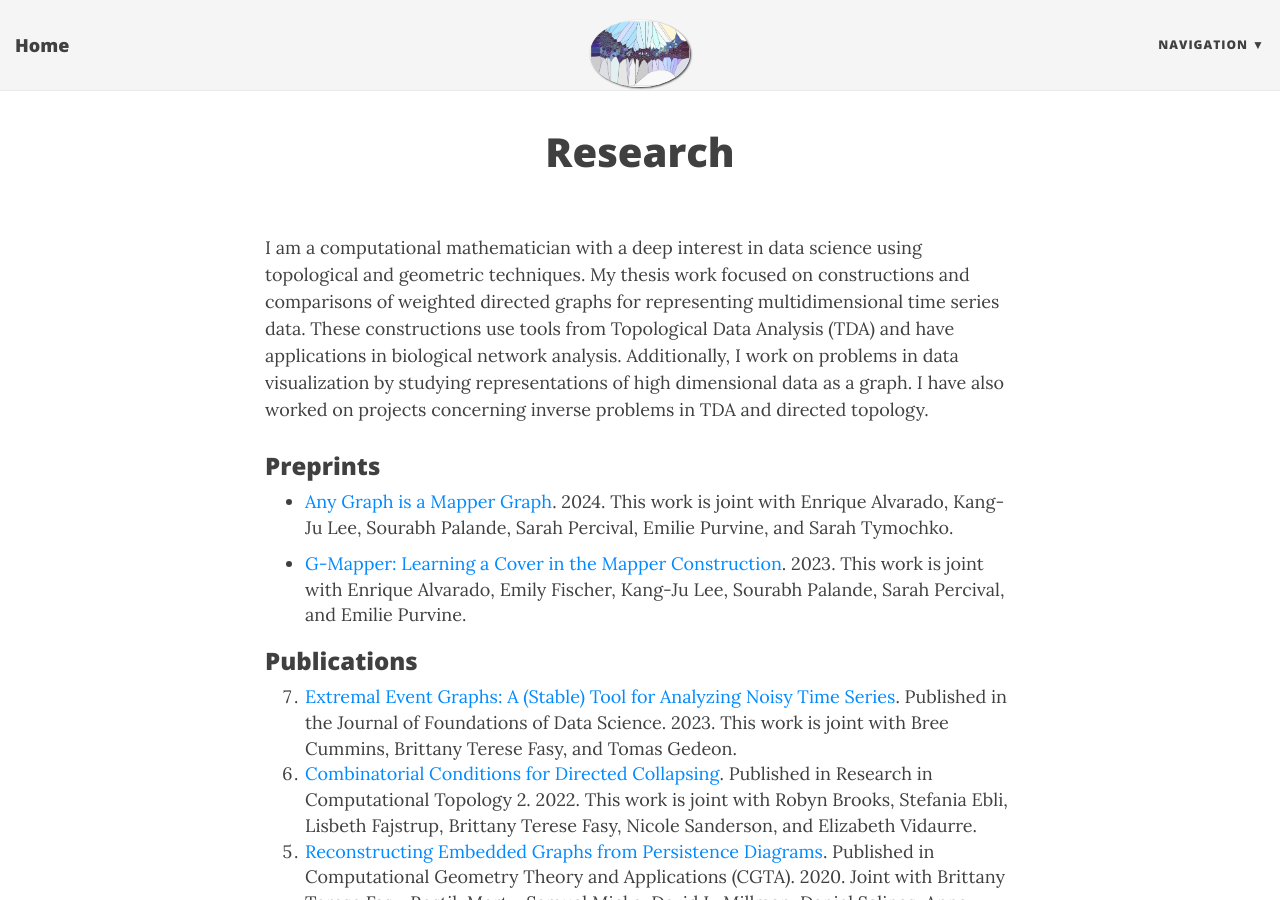
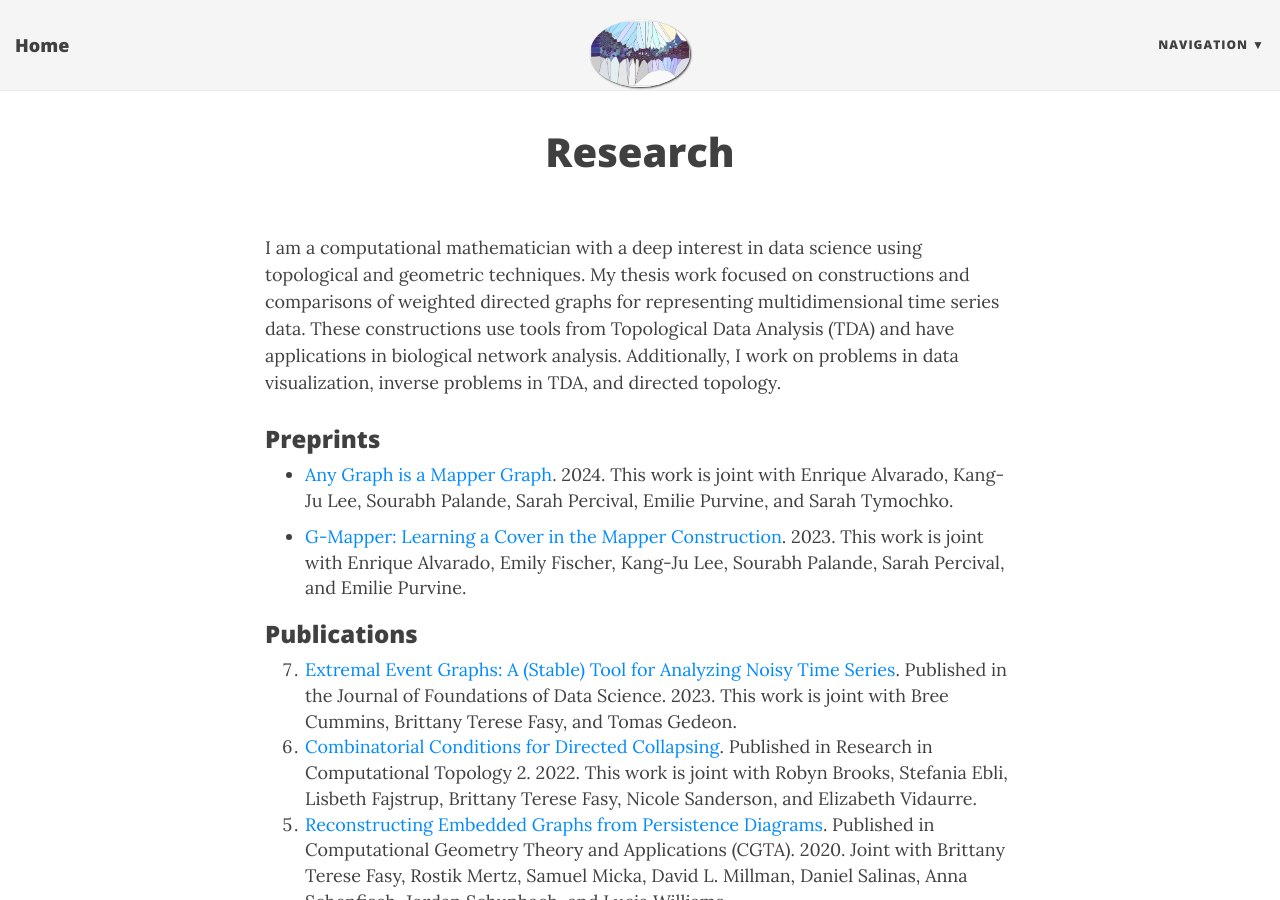
Before and after one commit to robinbelton/robinbelton.github.io, a Jekyll site: the page built from research.html, in a window 1280 px wide and 900 px high. Built offline with Jekyll 4.4.1, drawn with Linux system fonts in a browser that asks for light colours; nearby versions of some CDN libraries.

Commit message:
Edit research page

```diff
--- a/research.html
+++ b/research.html
@@ -6,7 +6,7 @@
 ---
 
 
-<p>I am a computational mathematician with a deep interest in data science using topological and geometric techniques. My thesis work focused on constructions and comparisons of weighted directed graphs for representing multidimensional time series data. These constructions use tools from Topological Data Analysis (TDA) and have applications in biological network analysis. Additionally, I work on problems in data visualization by studying representations of high dimensional data as a graph. I have also worked on projects concerning inverse problems in TDA and directed topology.
+<p>I am a computational mathematician with a deep interest in data science using topological and geometric techniques. My thesis work focused on constructions and comparisons of weighted directed graphs for representing multidimensional time series data. These constructions use tools from Topological Data Analysis (TDA) and have applications in biological network analysis. Additionally, I work on problems in data visualization, inverse problems in TDA, and directed topology.
 
 <h3>Preprints</h3>
 <ul>
```
